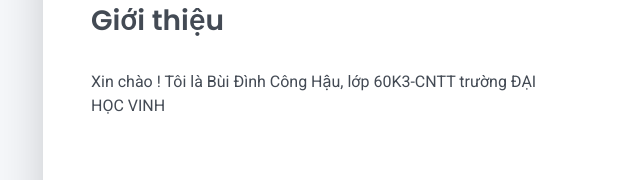
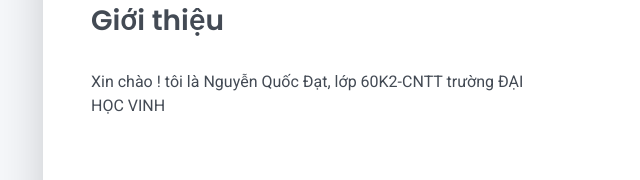
Before and after one commit to nguyenquocdat1/nguyenquocdat1.github.io, a plain HTML site: page index.html in a window 1280 px wide. Shown: the part 408-588 px from the top of the page, 79-719 px from the left. Drawn offline with Linux system fonts and the light colour scheme.

Commit message:
Update index.html

```diff
--- a/index.html
+++ b/index.html
@@ -64,7 +64,7 @@
     <div class="row">
       <div class="col-md-6">
         <h2 class="h3 mb-3">Giới thiệu</h2>
-        <p>Xin chào ! Tôi là Bùi Đình Công Hậu, lớp 60K3-CNTT trường ĐẠI HỌC VINH</p>
+        <p>Xin chào ! tôi là Nguyễn Quốc Đạt, lớp 60K2-CNTT trường ĐẠI HỌC VINH</p>
       </div>
       <div class="col-md-5 offset-md-1">
         <div class="row mt-2">
```
